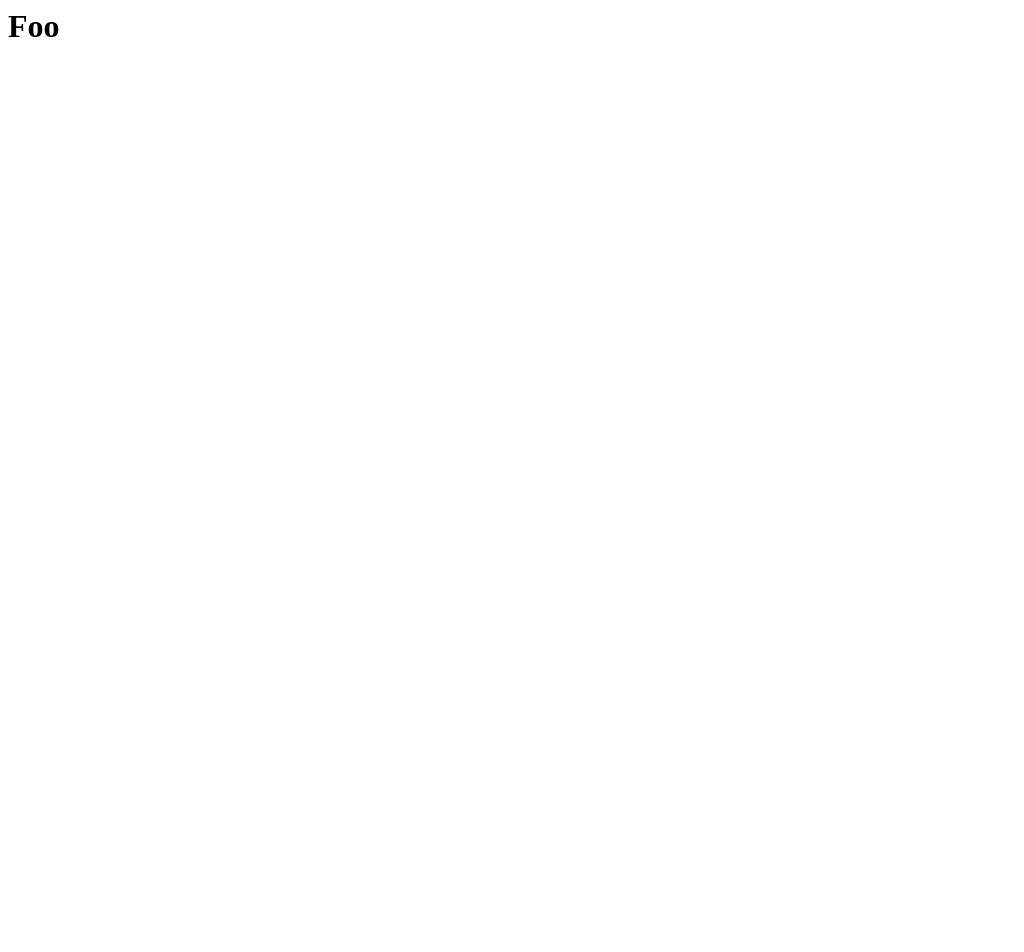
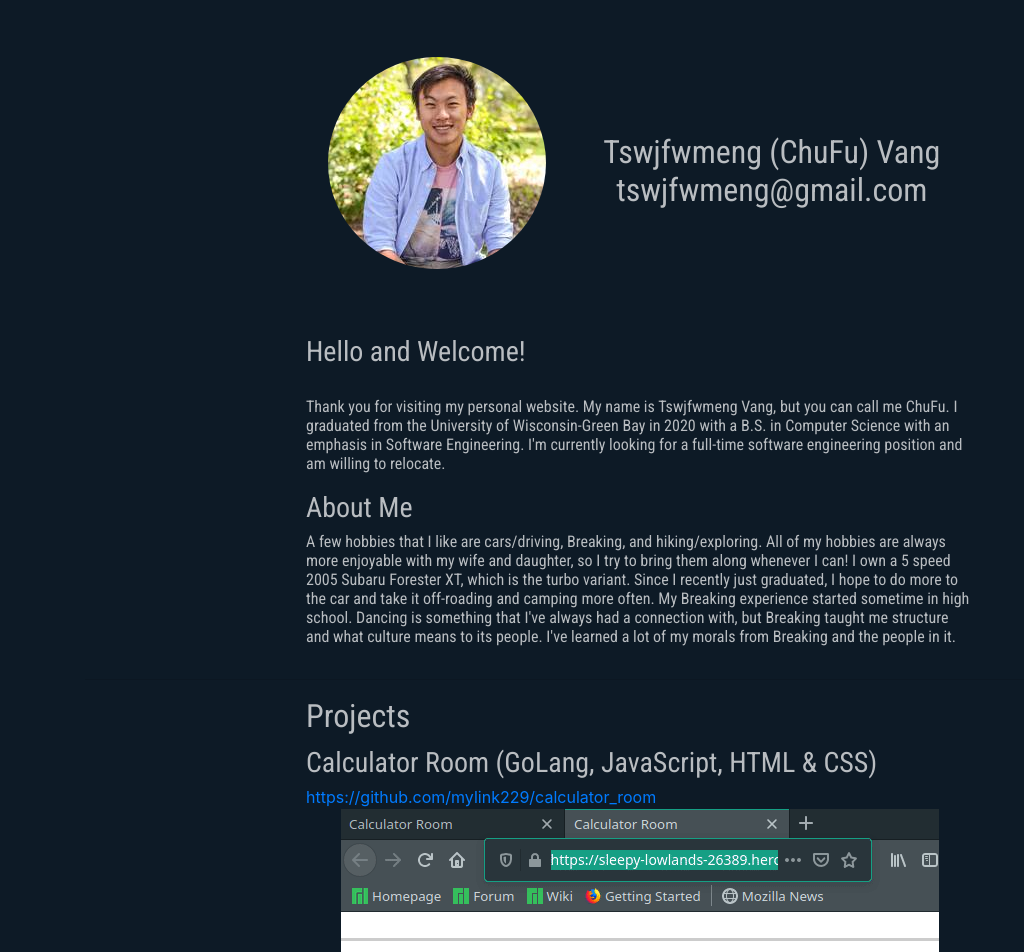
Before and after one commit to tcvang229/tcvang229.github.io, a plain HTML site: page index.html in a window 1280 px wide. Shown: the top 952 px of the page, without its empty margins (0-1024 px from the left). Before the commit the page ends 800 px from the top, so only its background shows below. Drawn offline with nearby package versions, Linux system fonts and the light colour scheme.

Commit message:
added Calculator Room

```diff
--- /dev/null
+++ b/index.css
@@ -0,0 +1,14 @@
+
+
+p, h1, h2, h3{
+    font-family: 'Roboto Condensed', sans-serif;
+    color: #B9BDC1;
+}
+
+body {
+    background-color: #0d1a26;
+}
+
+.basic_tables {
+    max-width: 700px;
+}
--- a/index.html
+++ b/index.html
@@ -1,5 +1,101 @@
 <html>
+	<head>
+		<link rel="stylesheet" href="https://stackpath.bootstrapcdn.com/bootstrap/4.3.1/css/bootstrap.min.css" integrity="sha384-ggOyR0iXCbMQv3Xipma34MD+dH/1fQ784/j6cY/iJTQUOhcWr7x9JvoRxT2MZw1T" crossorigin="anonymous">
+		<link rel="preconnect" href="https://fonts.gstatic.com">
+		<link href="https://fonts.googleapis.com/css2?family=Roboto+Condensed&display=swap" rel="stylesheet">
+		<link rel="stylesheet" href="index.css">
+	</head>
 	<body>
-		<h1>Foo</h1>
+		<div class="container">
+			<div class="row" style="margin-top:7vh;">
+				<div class="col-sm-12 basic_tables" style="margin:auto;">
+					<table style="width:100%;">
+						<tr>
+							<td>
+								<p style="text-align:center;">
+									<img style="border-radius:100%;" src="assets/me.jpg">
+								</p>
+							</td>
+							<td>
+								<h2 style="text-align:center; padding-top:0px; padding-bottom:0px; margin-top:0px; margin-bottom:0px;">
+									Tswjfwmeng (ChuFu) Vang
+								</h2>
+								<h2 style="text-align:center; padding-top:0px; padding-bottom:0px; margin-top:0px; margin-bottom:0px;">
+									tswjfwmeng@gmail.com
+								</h2>
+							</td>
+						</tr>
+					</table>
+					<br>
+					<br>
+					<table style="width:100%;">
+						<tr>
+							<td>
+								<h3>Hello and Welcome!</h3>
+								<br>
+								<p>Thank you for visiting my personal website. My name is Tswjfwmeng Vang, but you can call me ChuFu.
+									I graduated from the University of Wisconsin-Green Bay in 2020 with a B.S. in Computer Science with an
+									emphasis in Software Engineering. I'm currently looking for a full-time software engineering position and
+									am willing to relocate.
+								</p>
+							</td>
+						</tr>
+						<tr>
+							<td>
+								<h3>
+									About Me
+								</h3>
+								<p>
+									A few hobbies that I like are cars/driving, Breaking, and hiking/exploring. All of my hobbies are always more
+									enjoyable with my wife and daughter, so I try to bring them along whenever I can! I own a 5 speed 2005 Subaru
+									Forester XT, which is the turbo variant. Since I recently just graduated, I hope to do more to the car and take
+									it off-roading and camping more often. My Breaking experience started sometime in high school. Dancing is something
+									that I've always had a connection with, but Breaking taught me structure and what culture means to its people. I've
+									learned a lot of my morals from Breaking and the people in it.
+								</p>
+							</td>
+						</tr>
+					</table>
+				</div>
+			</div>
+			<hr>
+			<div class="row" style="margin-top:1vh; margin-bottom:7vh;">
+				<div class="col-sm-12 basic_tables" style="margin:auto;">
+					<table style="width:100%;">
+						<tr>
+							<td>
+								<h2>
+									Projects
+								</h2>
+							</td>
+						</tr>
+						<tr>
+							<td>
+								<h3>
+									Calculator Room (GoLang, JavaScript, HTML & CSS)
+								</h3>
+								<a href="https://github.com/tcvang229/calculator_room">https://github.com/mylink229/calculator_room</a>
+							</td>
+						</tr>
+						<tr>
+							<td>
+								<p style="text-align: center;">
+									<img src="assets/calculator_room.gif">
+								</p>
+							</td>
+						</tr>
+						<tr>
+							<td>
+								<p>
+									Calculator Room was a weekend project that was inspired by a chat room service project that I had worked on for school.
+									Calculator Room uses websockets and asynchronous functions for updating all clients when a new message is sent. The server
+									sends and receives JSON objects and also stores each message in a JSON object that enacts as the "history" of the messages.
+								</p>
+							</td>
+						</tr>
+					</table>
+				</div>
+			</div>
+		</div>
 	</body>
 </html>
```
Also changed, not shown: assets/calculator_room.gif (added), assets/me.jpg (added), index.js (added).
